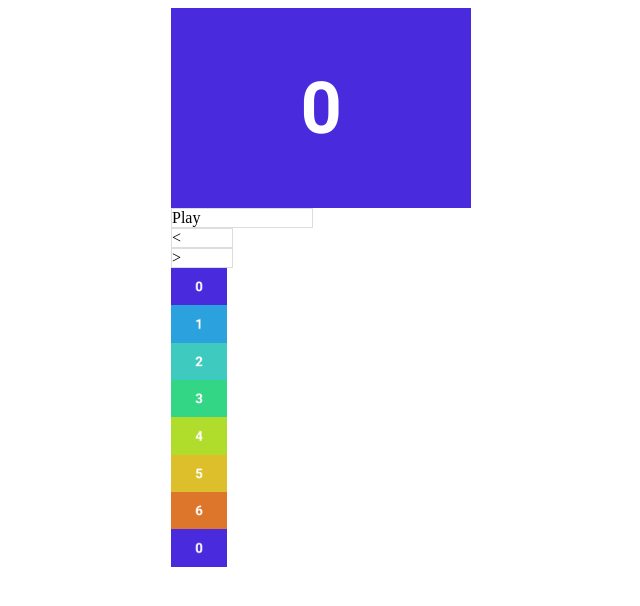
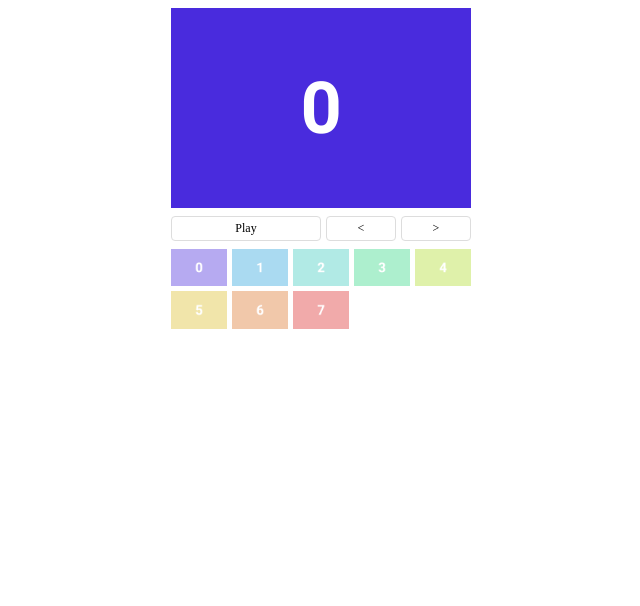
Before and after one commit to daiki130/JSslidePractice, a plain HTML site: page index.html in a window 1280 px wide. Shown: the whole page, without its empty margins (319-959 px from the left). Drawn offline with Linux system fonts and the light colour scheme.

Commit message:
Third commit

```diff
--- a/css/styles.css
+++ b/css/styles.css
@@ -16,10 +16,30 @@ ul {
 #main {
   width: 300px;
   height: 200px;
+  margin-bottom: 8px;
+}
+
+nav {
+  margin-bottom: 8px;
+}
+
+nav ul {
+  display: flex;
+  justify-content: space-between;
 }
 
 nav li {
   border: 1px solid #ddd;
+  border-radius: 4px;
+  font-size: 12px;
+  padding: 4px;
+  text-align: center;
+  cursor: pointer;
+  user-select: none;
+}
+
+nav li:hover {
+  background-color: #f8f8f8;
 }
 
 #play {
@@ -30,6 +50,24 @@ nav li {
   width: 60px;
 }
 
+.thumbnails {
+  display: grid;
+  grid-template-columns: repeat(5, 56px);
+  gap: 5px;
+}
+
+.thumbnails li {
+  cursor: pointer;
+  opacity: 0.4;
+}
+
+.thumbnails li:hover,
+.thumbnails li.current {
+  opacity: 1;
+}
+
+
+
 .thumbnails img {
   width: 56px;
 }
--- a/index.html
+++ b/index.html
@@ -8,7 +8,7 @@
 </head>
 <body>
   <main>
-    <img id="main" src="img/pic00.png">
+    <img id="main">
 
     <nav>
       <ul>
@@ -18,14 +18,14 @@
       </ul>
     </nav>
     <ul class="thumbnails">
-      <li><img src="img/pic00.png"></li>
+      <!-- <li class="current"><img src="img/pic00.png"></li>
       <li><img src="img/pic01.png"></li>
       <li><img src="img/pic02.png"></li>
       <li><img src="img/pic03.png"></li>
       <li><img src="img/pic04.png"></li>
       <li><img src="img/pic05.png"></li>
       <li><img src="img/pic06.png"></li>
-      <li><img src="img/pic00.png"></li>
+      <li><img src="img/pic00.png"></li> -->
     </ul>
   </main>
 
--- a/js/main.js
+++ b/js/main.js
@@ -0,0 +1,27 @@
+'use strict'
+
+{
+  const images = [
+    'img/pic00.png',
+    'img/pic01.png',
+    'img/pic02.png',
+    'img/pic03.png',
+    'img/pic04.png',
+    'img/pic05.png',
+    'img/pic06.png',
+    'img/pic07.png',
+  ];
+  let currentIndex = 0;
+
+  const mainImage = document.getElementById('main');
+  mainImage.src = images[currentIndex];
+
+  images.forEach(image => {
+    const img = document.createElement('img');
+    img.src = image;
+
+    const li = document.createElement('li');
+    li.appendChild(img);
+    document.querySelector('.thumbnails').appendChild(li);
+  });
+}
```
